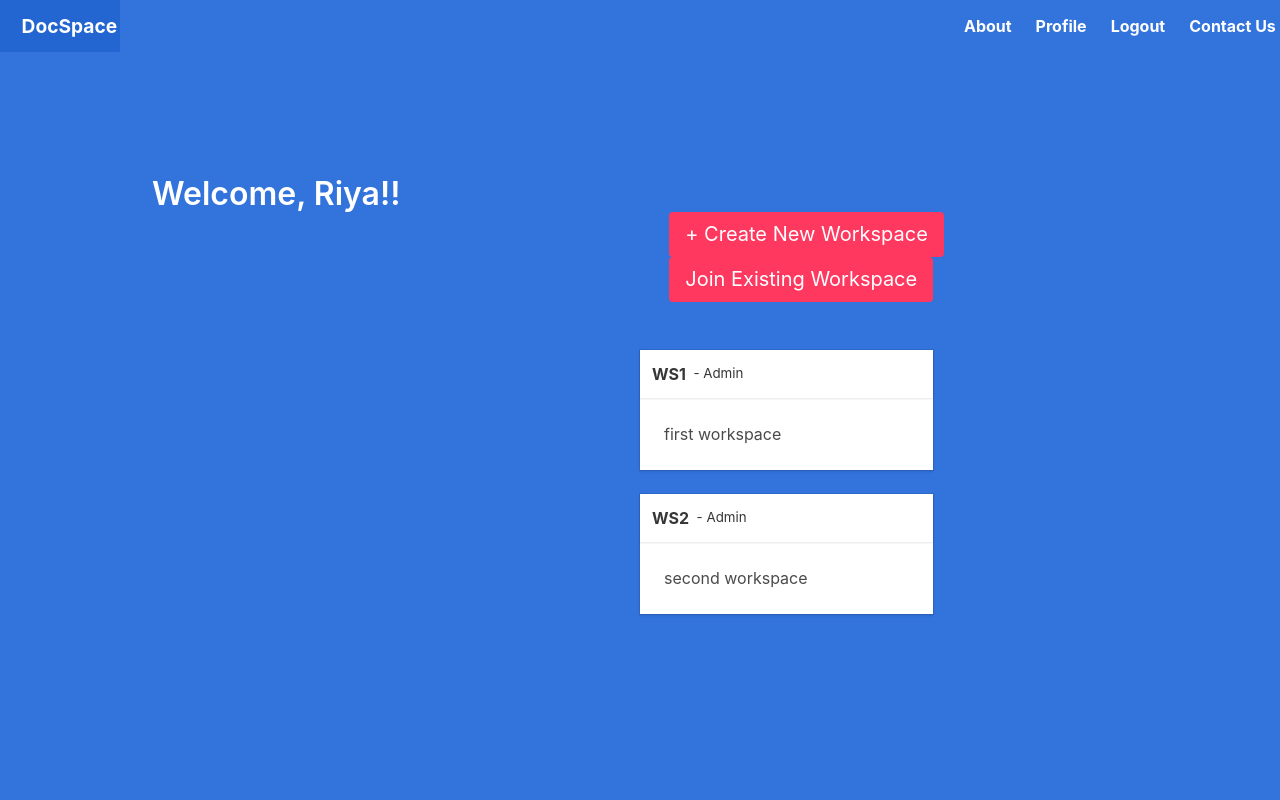
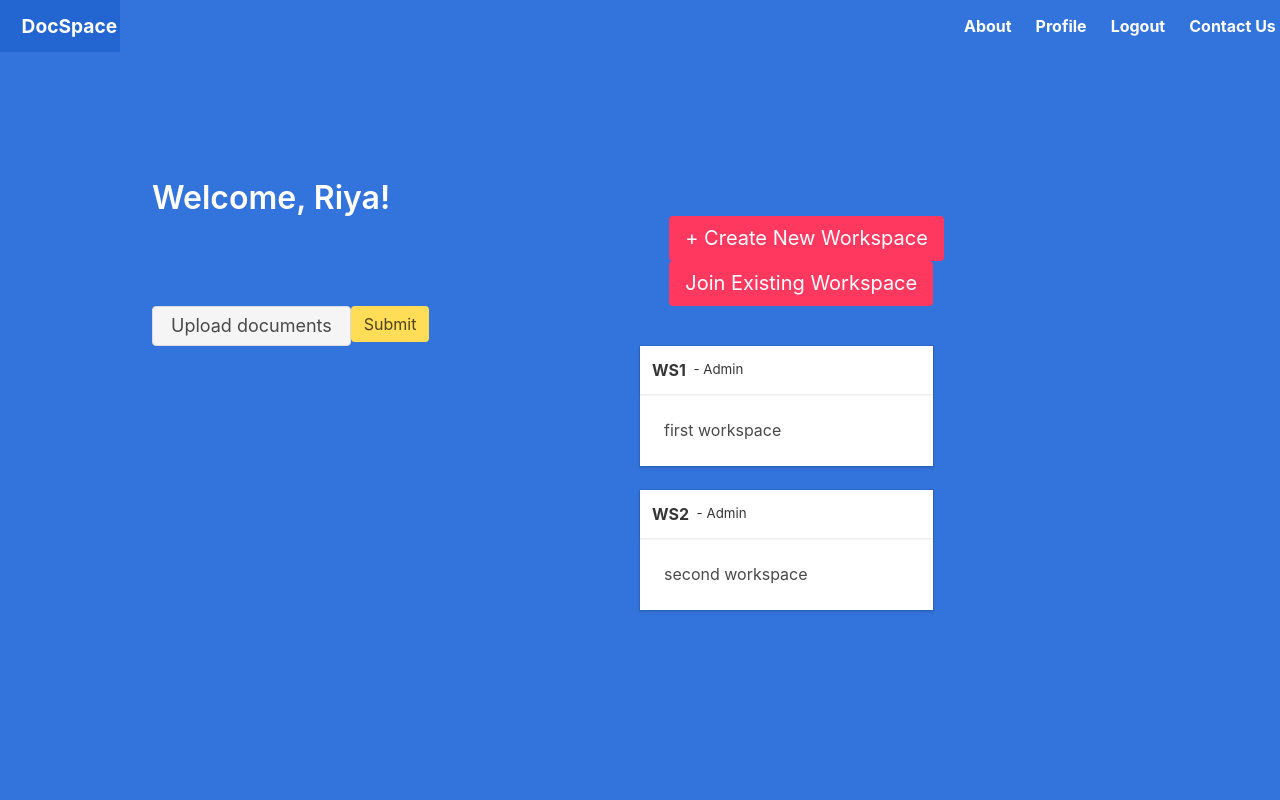
Before and after one commit to riyagupta0701/DocSpace, a Flask app: page /profile in a window 1280 px wide. Run offline with Flask 2, Linux system fonts and the light colour scheme; a user stored in the database is signed in; data comes from the database, SQL or seed files in the repository; both versions use the stored data as it was after the commit.

Commit message:
storing file uploaded in database

```diff
--- a/docspace/main.py
+++ b/docspace/main.py
@@ -1,7 +1,8 @@
+from fileinput import filename
 from unicodedata import category
 from flask import Blueprint, render_template, request, flash, jsonify
 from flask_login import login_required, current_user
-from .models import Workspace
+from .models import Upload, Workspace
 from . import db
 import json
 
@@ -15,13 +16,22 @@ def index():
 @login_required
 def profile():
     if request.method == 'POST':
-        wsName = request.form.get('workSpaceName')
-        wsDesc = request.form.get('workSpaceDesc')
+        if 'createForm' in request.form:
+            wsName = request.form.get('workSpaceName')
+            wsDesc = request.form.get('workSpaceDesc')
 
-        if wsName != "" and wsDesc != "":
-            new_workspace = Workspace(workSpaceName=wsName, workSpaceDesc=wsDesc, workSpaceAdminID=current_user.id)
-            db.session.add(new_workspace)
+            if wsName != "" and wsDesc != "":
+                new_workspace = Workspace(workSpaceName=wsName, workSpaceDesc=wsDesc, workSpaceAdminID=current_user.id)
+                db.session.add(new_workspace)
+                db.session.commit()
+                # flash('Workspace created!', category='success')
+
+        if 'uploadDocsForm' in request.form:
+            file = request.files['file']
+
+            new_upload = Upload(filename=file.filename, data=file.read(), uploadedBy=current_user.id)
+            db.session.add(new_upload)
             db.session.commit()
-            # flash('Workspace created!', category='success')
+            # return 'Uploaded: {file.filename}'
 
     return render_template('profile.html', name = current_user.name, user=current_user)
--- a/docspace/templates/profile.html
+++ b/docspace/templates/profile.html
@@ -8,14 +8,30 @@
 <div>
   <div>
     <h1 class="title">
-      Welcome, {{ name }}!!
+      Welcome, {{ name }}!
     </h1>
   </div>
   <div class="workspace-buttons">
     <button class="button is-medium is-danger" onclick="createWork()">+ Create New Workspace</button>
     <button class="button is-medium is-danger" onclick="joinWork()">Join Existing Workspace</button>
   </div>
-</div><br><br>
+</div>
+
+<form enctype="multipart/form-data" method="POST" name="uploadDocsForm">
+<div class="file">
+  <label class="file-label">
+    <input class="file-input" type="file" name="file" id="file">
+    <span class="file-cta">
+      <span class="file-label">
+        Upload documents
+      </span>
+    </span>
+  </label>
+  <div>
+    <input class="button is-block is-warning is-light" type="submit" name="uploadDocsForm">
+  </div>
+</div>
+</form>
 
 {% for note in user.workSpaces %}
 <div class="card">
@@ -56,7 +72,7 @@
           <textarea name="workSpaceDesc" id="workSpaceDesc" cols="53" rows="10" required></textarea>
       </section>
       <footer class="modal-card-foot">
-        <button class="button is-block is-info" type="submit">Create Workspace</button>
+        <button class="button is-block is-info" type="submit" name="createForm">Create Workspace</button>
         <button class="button" onclick="closeCreate()">Cancel</button>
       </footer>
     </form>
```
Also changed, not shown: docspace/models.py (+8 -1 lines), docspace/docspace_db.db.
